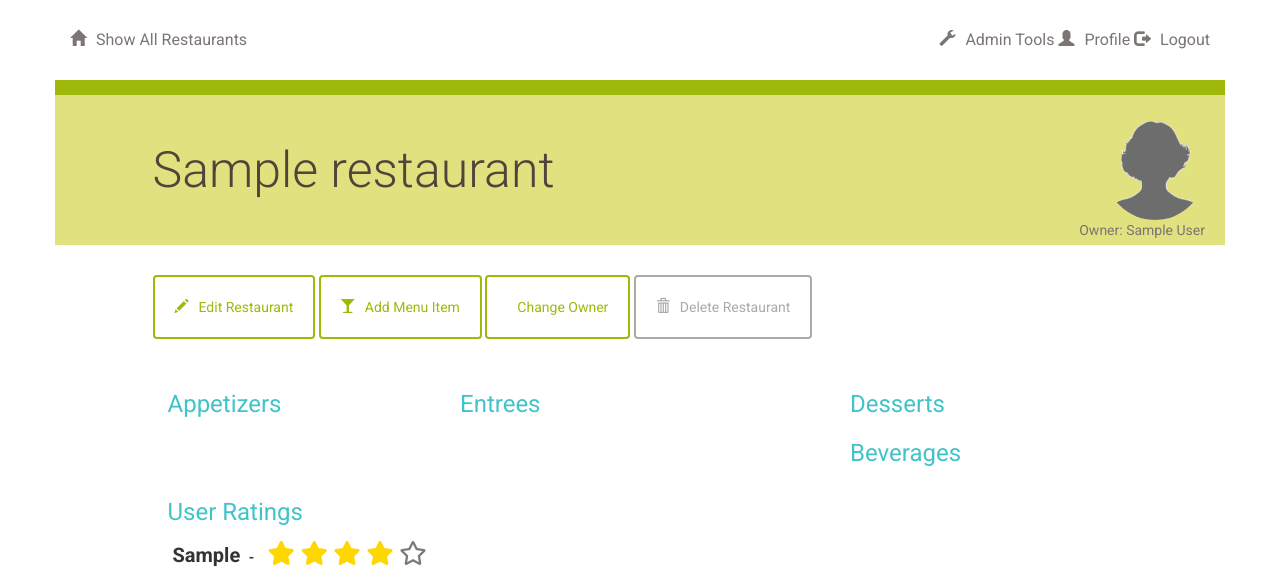
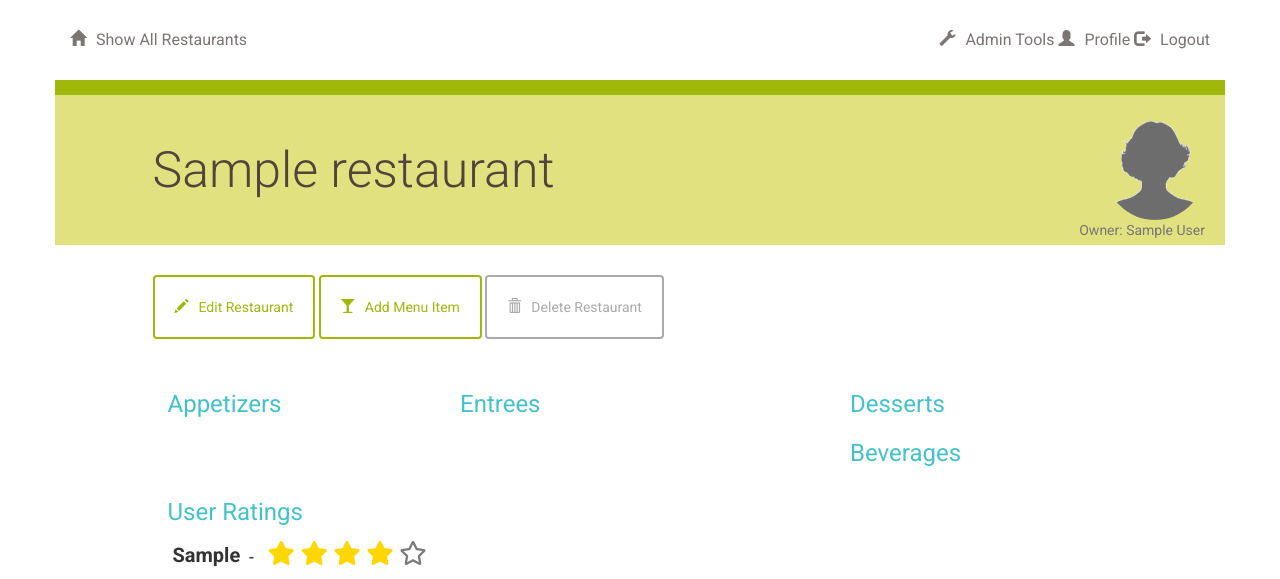
Before and after one commit to MQCOMP3310-2023/comp3310assignment2-mustard-cutters, a Flask app: page /restaurant/1/menu/ in a window 1280 px wide. Shown: the top 579 px of the page. Run offline with Flask 3, Linux system fonts and the light colour scheme; a user stored in the database is signed in; tables that the repository leaves empty hold one stand-in row (values such as "Sample post"); some libraries are stand-ins or nearby versions.

Commit message:
Change Owner Fixed

```diff
--- a/project/main.py
+++ b/project/main.py
@@ -44,6 +44,7 @@
 @main.route('/restaurant/<int:restaurant_id>/edit/<int:owner_id>/', methods = ['GET', 'POST'])
 def editRestaurant(restaurant_id, owner_id):
     editedRestaurant = db.session.query(Restaurant).filter_by(id = restaurant_id).one()
+    users = User.query.filter_by(role='restaurant_owner').all()
     if request.method == 'POST':
       if request.form['name']:
         editedRestaurant.name = request.form['name']
@@ -52,7 +53,7 @@
         flash('Restaurant Successfully Edited %s' % editedRestaurant.name)
         return redirect(url_for('main.showMenu', restaurant_id = restaurant_id, owner_id = owner_id))
     else:
-        return render_template('editRestaurant.html', restaurant = editedRestaurant, owner_id = owner_id)
+        return render_template('editRestaurant.html', restaurant = editedRestaurant, owner_id = owner_id, users=users)
 
 #change restaurant owner
 @main.route('/restaurant/<int:restaurant_id>/edit/', methods = ['GET', 'POST'])
--- a/project/templates/menu.html
+++ b/project/templates/menu.html
@@ -58,14 +58,6 @@
 					<span class="glyphicon glyphicon-glass" aria-hidden="true"></span>Add Menu Item
 				</button>
 			</a>
-			{% if current_user.role == 'admin' %}
-				<a href="{{url_for('main.changeOwner', restaurant_id = restaurant.id, owner_id = current_user.id  )}}">
-					<button class="btn btn-default" id="new-menu-item">
-						<span class="glyphicon glyphicon-profile" aria-hidden="true"></span>Change Owner
-					</button>
-				</a>
-			{% endif %}
-
 			<a href="{{url_for('main.deleteRestaurant', restaurant_id = restaurant.id, owner_id = current_user.id )}}">
 				<button class="btn btn-default delete" id="delete-restaurant">
 					<span class="glyphicon glyphicon-trash" aria-hidden="true"></span>Delete Restaurant
```
Also changed, not shown: project/templates/editRestaurant.html (+18 -25 lines).
